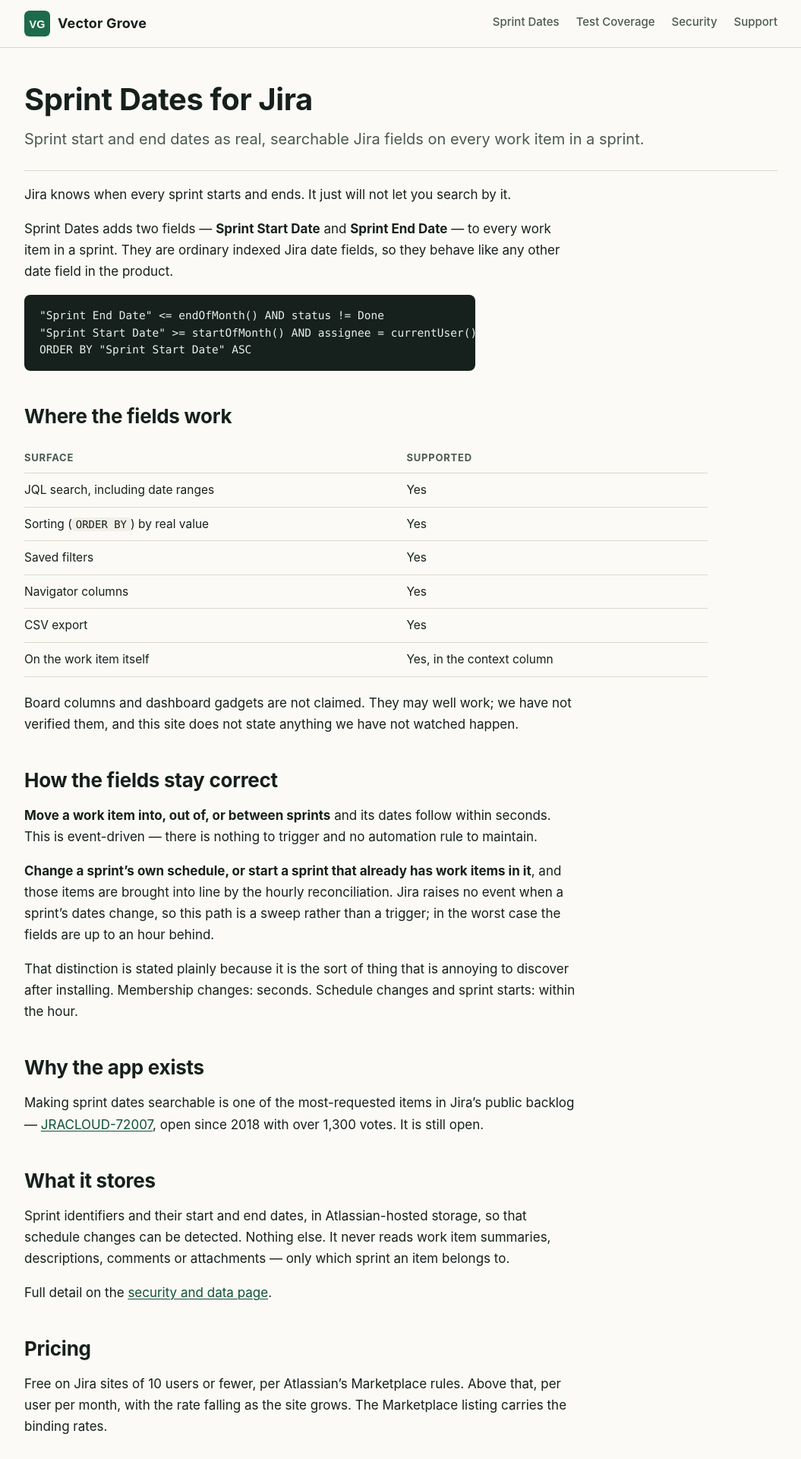
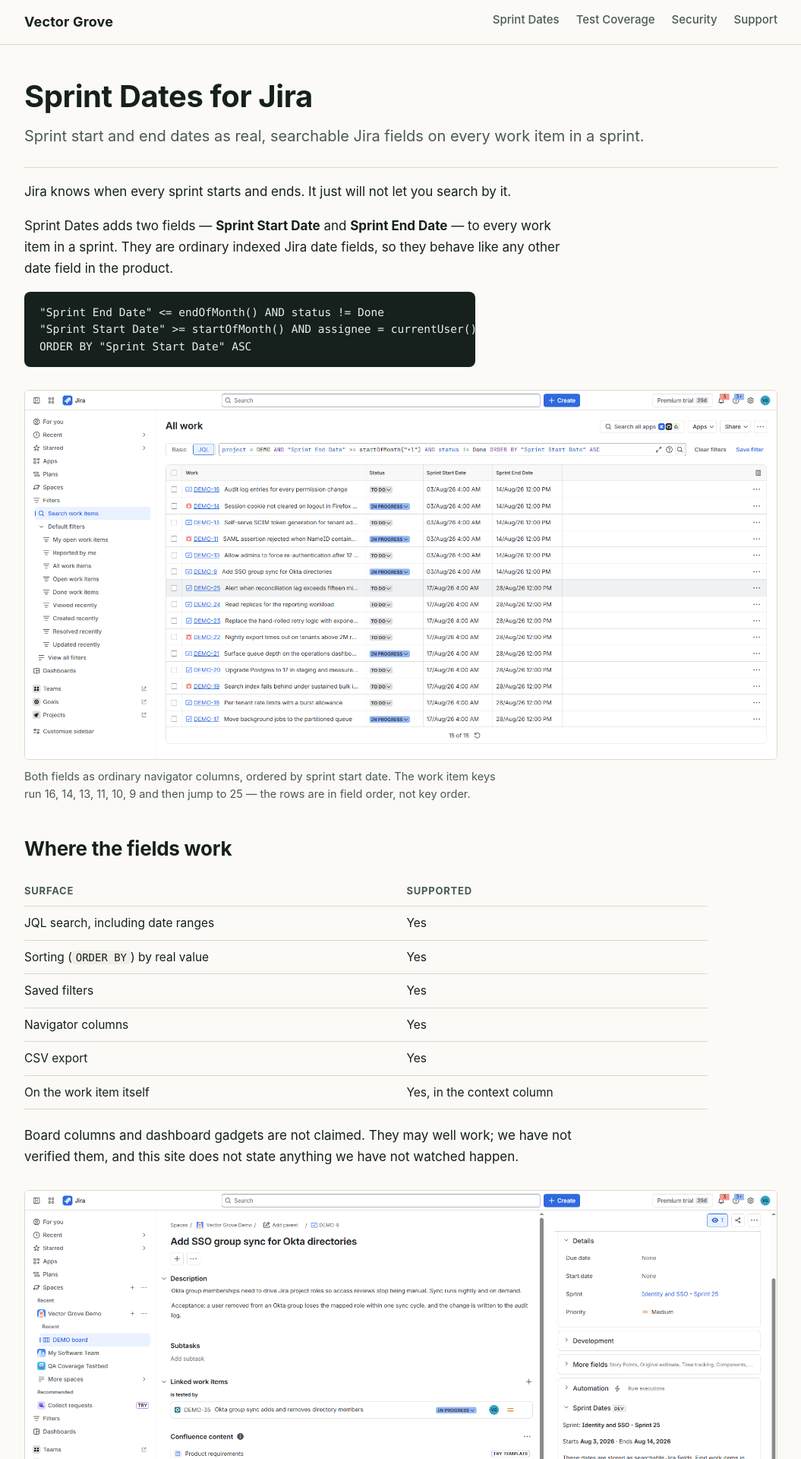
Before and after one commit to vector-grove-capital/vgc-legal, a Jekyll site: the page built from apps/sprint-dates.md, in a window 1280 px wide. Shown: the top 1920 px of the page at 76% size, without its empty margins (112-1167 px from the left). Built offline with Jekyll 4.4.1, drawn with Linux system fonts in a browser that asks for light colours; some of the changed text lies outside the part shown.

Commit message:
Screenshots on the app pages, and no invented mark anywhere
The app pages described the fields and never showed them. Both now carry real
1840x900 captures of the product: the navigator with the app's fields as sorted
columns, and the context panel on a work item. Same captures as the Marketplace
listing, so there is one source for both.

Also removes the placeholder mark. A plain green "VG" square was shipping in the
header of every page AND as the favicon in every browser tab, which put an
invented logo on a public vendor site. Odell is designing the real mark; until it
exists the header is the wordmark alone, which presupposes nothing. Both places
that drew it carry a comment saying how to put it back.

The DEV badge visible in the panel screenshots is Jira marking a development
install, and the captions say so rather than leaving a customer to wonder.

Co-Authored-By: Claude Opus 5 <noreply@anthropic.com>

````diff
--- a/_includes/nav.html
+++ b/_includes/nav.html
@@ -1,8 +1,11 @@
 <a class="skip" href="#content">Skip to content</a>
 <header class="masthead">
   <div class="wrap masthead-inner">
+    <!-- WORDMARK ONLY, DELIBERATELY. There is no Vector Grove mark yet: Odell is
+         designing it, and a placeholder square shipped on every page of a public
+         vendor site is worse than no mark at all. When there is a real one, add
+         the img back here and drop the file at assets/logo.svg. -->
     <a class="brand" href="{{ '/' | relative_url }}">
-      <img class="brand-mark" src="{{ '/assets/logo.svg' | relative_url }}" alt="" width="34" height="34">
       <span class="brand-name">Vector&nbsp;Grove</span>
     </a>
     <nav class="nav" aria-label="Main">
--- a/_layouts/default.html
+++ b/_layouts/default.html
@@ -7,7 +7,9 @@
 <meta name="description" content="{% if page.description %}{{ page.description }}{% else %}{{ site.description }}{% endif %}">
 <link rel="canonical" href="{{ page.url | absolute_url }}">
 <link rel="stylesheet" href="{{ '/assets/css/site.css' | relative_url }}">
-<link rel="icon" href="{{ '/assets/logo.svg' | relative_url }}" type="image/svg+xml">
+<!-- No favicon until there is a real mark. It pointed at the placeholder square,
+     which put an invented logo in every browser tab. Restore this line once
+     assets/logo.svg is the actual Vector Grove mark. -->
 </head>
 <body>
 {% include nav.html %}
--- a/apps/sprint-dates.md
+++ b/apps/sprint-dates.md
@@ -19,6 +19,15 @@ so they behave like any other date field in the product.
 ORDER BY "Sprint Start Date" ASC
 ```
 
+<figure class="shot">
+  <img src="{{ '/assets/img/sprint-dates-search.png' | relative_url }}"
+       alt="Jira work item search showing a JQL date range query on Sprint End Date, with Sprint Start Date and Sprint End Date as sorted columns."
+       width="1840" height="900" loading="lazy">
+  <figcaption>Both fields as ordinary navigator columns, ordered by sprint start date. The
+  work item keys run 16, 14, 13, 11, 10, 9 and then jump to 25 &mdash; the rows are in
+  field order, not key order.</figcaption>
+</figure>
+
 ## Where the fields work
 
 | Surface | Supported |
@@ -32,6 +41,15 @@ ORDER BY "Sprint Start Date" ASC
 
 Board columns and dashboard gadgets are not claimed. They may well work; we have not
 verified them, and this site does not state anything we have not watched happen.
+
+<figure class="shot">
+  <img src="{{ '/assets/img/sprint-dates-work-item.png' | relative_url }}"
+       alt="A Jira work item with the Sprint Dates panel in the context column, showing the sprint name, its start and end dates, and an example JQL query."
+       width="1840" height="900" loading="lazy">
+  <figcaption>On the work item itself, in the context column. The <code>DEV</code> badge is
+  Jira marking an app installed from a development environment; it does not appear on a
+  Marketplace install.</figcaption>
+</figure>
 
 ## How the fields stay correct
 
--- a/assets/css/site.css
+++ b/assets/css/site.css
@@ -118,6 +118,19 @@ pre code { background: none; color: inherit; padding: 0; font-size: inherit; }
 /* Tables are NOT held to the prose measure: the security page's scope names
    (read:board-scope:jira-software) wrapped mid-token at 68ch, which reads as a
    typo in a document whose whole job is to be precise. */
+/* Product screenshots. These are 1840x900 captures of the real product, so they
+   scale to the column rather than forcing the page wide. The border is not
+   decoration: Jira's UI is white on a near-white page and without an edge the
+   screenshot bleeds into the article. */
+figure.shot { margin: 30px 0; max-width: 100%; }
+figure.shot img {
+  display: block; width: 100%; height: auto;
+  border: 1px solid var(--rule); border-radius: 6px; background: #fff;
+}
+figure.shot figcaption {
+  font-size: 14.5px; color: var(--ink-soft); margin-top: 10px; max-width: var(--measure);
+}
+
 table { border-collapse: collapse; margin: 20px 0; font-size: 15.5px; width: 100%; max-width: 900px; }
 th, td { text-align: left; padding: 9px 18px 9px 0; border-bottom: 1px solid var(--rule); vertical-align: top; }
 td code, th code { white-space: nowrap; }
````
Also changed, not shown: apps/test-coverage.md (+8 -0 lines), README.md, assets/img/sprint-dates-search.png (added), assets/img/sprint-dates-work-item.png (added), assets/img/test-coverage-search.png (added), assets/img/test-coverage-work-item.png (added), assets/logo.svg (deleted).
